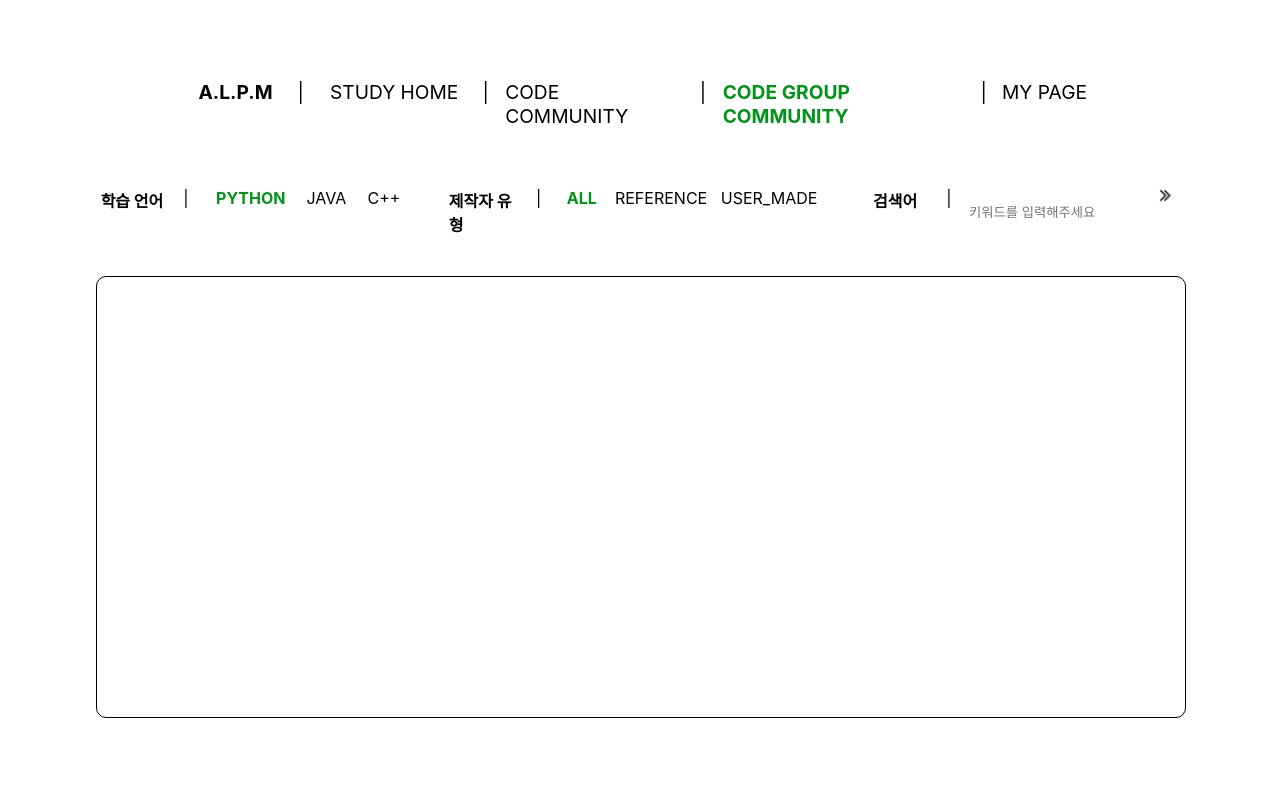
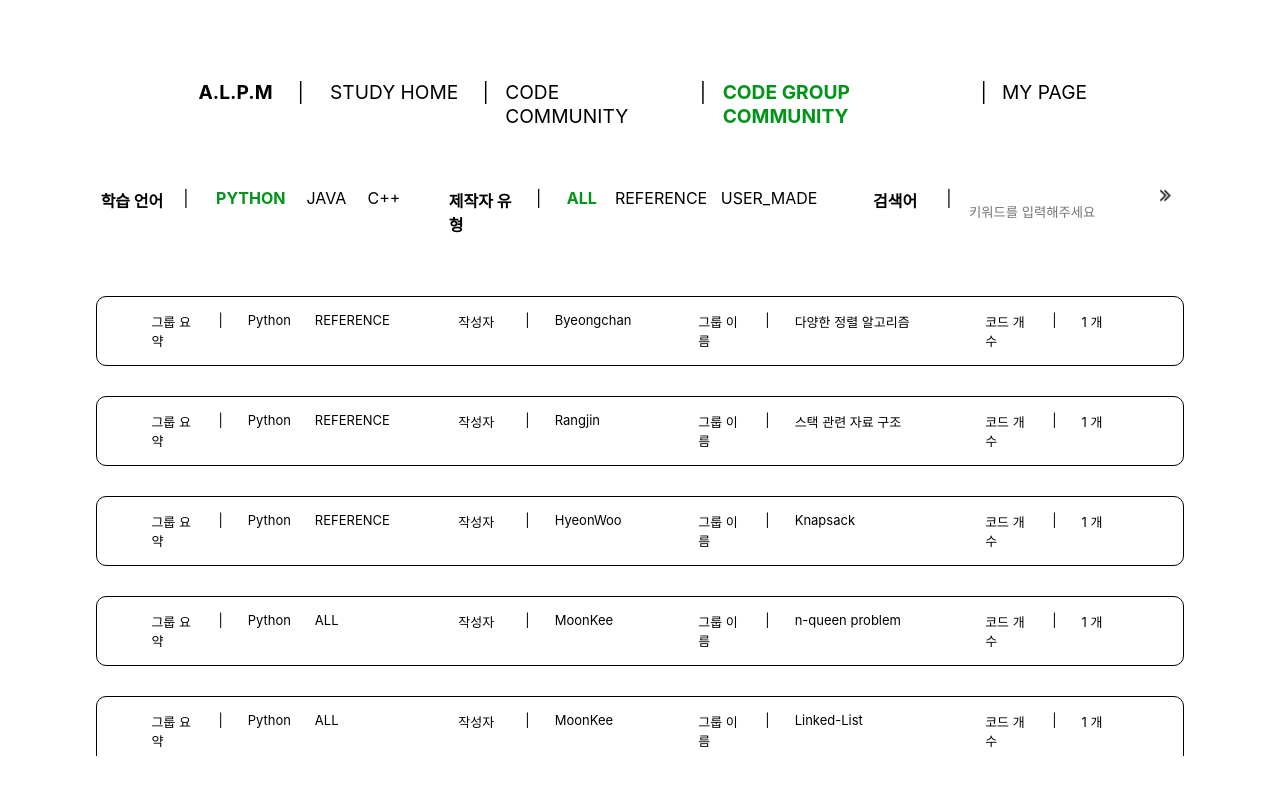
Before and after one commit to AL-PM/ALPM-web, a React (Create React App) app: page /codegroup in a window 1280 px wide. Shown: the top 794 px of the page. Built offline with nearby package versions, Linux system fonts and the light colour scheme.

Commit message:
[MOD] CODE_GROUP 더미 데이터 추가 및 검색 결과 출력 최대 길이 설정

```diff
--- a/src/CodeGroupCommunity/CodeGroupHome/CodeGroupHome.jsx
+++ b/src/CodeGroupCommunity/CodeGroupHome/CodeGroupHome.jsx
@@ -2,24 +2,84 @@ import React, { useState } from "react";
 import "./CodeGroupHome.css";
 import MainMenuBar from "../../Etc/MainMenuBar/MainMenuBar.jsx"
 import CommunitySearchBar from "../../Etc/CommunitySearchBar/CommunitySearchBar.jsx";
-
-function CodeGroupHomebody(){
-    return(
-        <div id="CodeGroupHomeBody">
-        </div>
-    )
-}
+import CodeGroupSearchResult from "../../Etc/CodeGroupSearchResult/CodeGroupSearchResult.jsx";
 
 
 function CodeGrupHome(){
     const [language, setlanguage] = useState("PYTHON");
     const [reference, setreference] = useState("ALL");
     const [searchkeyword, setkeword] = useState("");
+    const searchData = [
+        {
+            "id": 1,
+            "name": "다양한 정렬 알고리즘",
+            "referencedCount": 2,
+            "verified": true,
+            "visible": true,
+            "language": "Python",
+            "owner" : "Byeongchan"
+        },
+        {
+            "id": 2,
+            "name": "스택 관련 자료 구조",
+            "referencedCount": 2,
+            "verified": true,
+            "visible": true,
+            "language": "Python",
+            "owner" : "Rangjin"
+        },
+        {
+            "id": 3,
+            "name": "Knapsack",
+            "referencedCount": 4,
+            "verified": true,
+            "visible": true,
+            "language": "Python",
+            "owner" : "HyeonWoo"
+        },
+        {
+            "id": 4,
+            "name": "n-queen problem",
+            "referencedCount": 4,
+            "verified": null,
+            "visible": true,
+            "language": "Python",
+            "owner" : "MoonKee"
+        },
+        {
+            "id": 5,
+            "name": "Linked-List",
+            "referencedCount": 4,
+            "verified": null,
+            "visible": true,
+            "language": "Python",
+            "owner" : "MoonKee"
+        },
+        {
+            "id": 6,
+            "name": "Binary Search",
+            "referencedCount": 4,
+            "verified": false,
+            "visible": true,
+            "language": "Python",
+            "owner" : "MoonKee"
+        },
+        {
+            "id": 7,
+            "name": "Tree Search",
+            "referencedCount": 4,
+            "verified": false,
+            "visible": true,
+            "language": "Python",
+            "owner" : "MoonKee"
+        },
+    ]
+
     return(
         <div id = "CodeGroupHome">
             <MainMenuBar page={"CodeGroup"} />
             <CommunitySearchBar secondTag={"제작자 유형"} language = {language} setlanguage={setlanguage} reference= {reference} setreference = {setreference} setkeword={setkeword} searchkeyword={searchkeyword} />
-            <CodeGroupHomebody />
+            <CodeGroupSearchResult searchData={searchData}/>
         </div>
 
     )
--- a/src/Etc/CodeGroupSearchResult/CodeGroupSearchResult.css
+++ b/src/Etc/CodeGroupSearchResult/CodeGroupSearchResult.css
@@ -17,10 +17,10 @@
 
 #CodeGroupSearchBody{
     width: 85vw;
-    height: 55vh;
+    height: 60vh;
     margin-top : 5vh;
     margin-bottom: 5vh;
     margin-left : 7.5vw;
     margin-right: 7.5vw;
-    overflow: auto;
+    overflow: scroll;
 }
```
